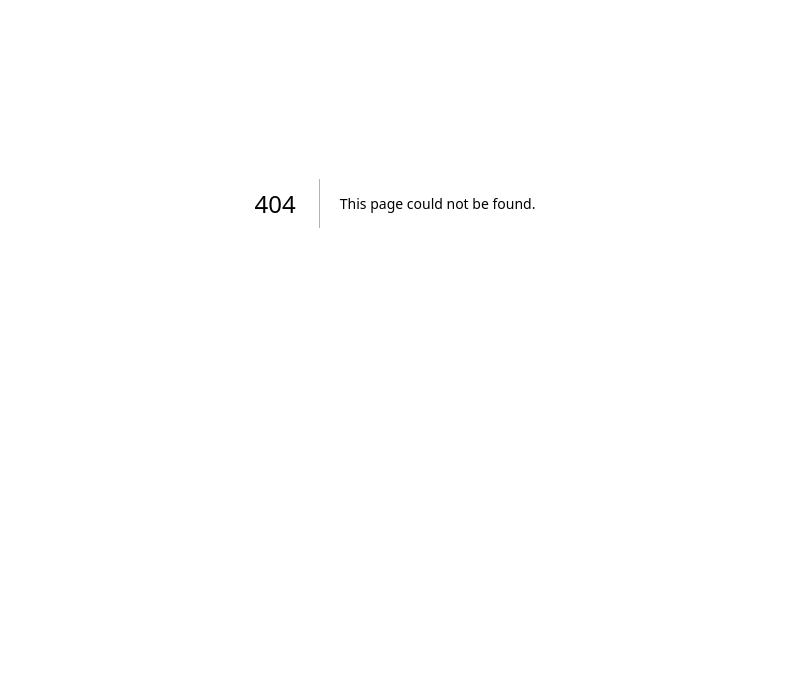
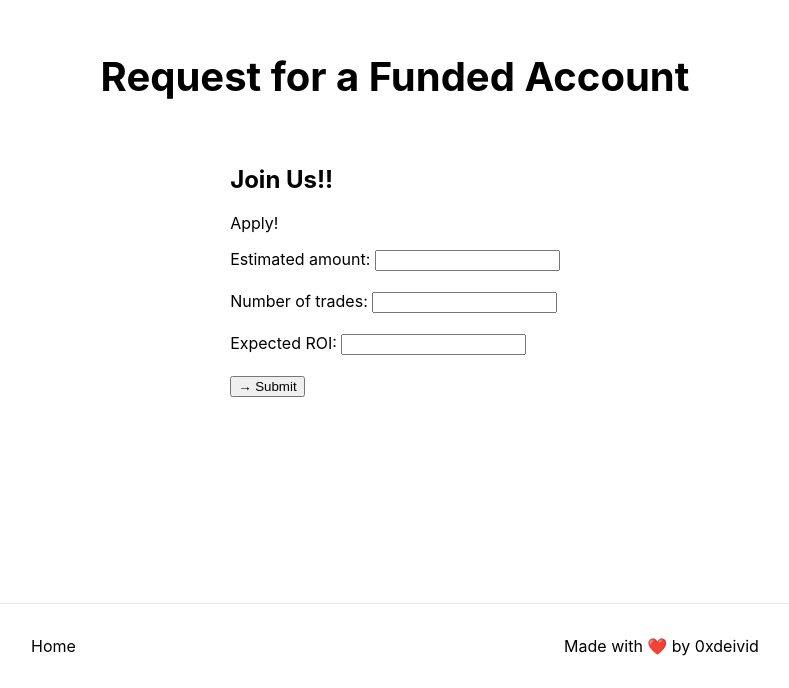
Before and after one commit to DavidGutierrez94/pluto-dev, a Next.js app: page /requestFunds in a window 1280 px wide. Before the commit this address had no page. Shown: the part 197-885 px from the top of the page, without its empty margins (245-1034 px from the left). Before the commit the page ends 800 px from the top, so only its background shows below. Built offline with nearby package versions, Linux system fonts and the light colour scheme; what @rainbow-me/rainbowkit, wagmi would draw is missing.

Commit message:
Proposal Form

```diff
--- /dev/null
+++ b/pages/requestFunds.tsx
@@ -0,0 +1,80 @@
+import { ConnectButton } from '@rainbow-me/rainbowkit';
+import type { NextPage } from 'next';
+import Link from 'next/link';
+import React, {useState} from 'react';
+import Head from 'next/head';
+import styles from '../styles/Home.module.css';
+
+const requestFunds: NextPage = () => {
+
+  const [formState, setFormState] = useState({
+    estAmount: '',
+    tradesNum: '',
+    estROI: ''
+  });
+
+  const handleChange = (e) => {
+    setFormState({
+      ...formState,
+      [e.target.name]: e.target.value,
+    });
+  };
+
+  const handleSubmit = (e) => {
+    e.preventDefault();
+    // Handle form submission here
+    console.log(formState);
+  };
+
+  return (
+    <div className={styles.container}>
+      <Head>
+        <title>PLUTO</title>
+        <meta
+          content="Generated by @rainbow-me/create-rainbowkit"
+          name="description"
+        />
+        <link href="/favicon.ico" rel="icon" />
+      </Head>
+
+      <main className={styles.main}>
+
+        <h1 className={styles.title}>
+          Request for a Funded Account
+        </h1>
+
+        <div className={styles.form}>
+            <h2>Join Us!! </h2>
+            <p>Apply!</p>
+            <form onSubmit={handleSubmit}>
+              <label htmlFor="estAmount">Estimated amount: </label>
+              <input type="text" name="estAmount" value={formState.estAmount} onChange={handleChange} required />
+              <br />
+              <br />
+              <label htmlFor="tradesNum">Number of trades: </label>
+              <input type="text" name="tradesNum" value={formState.tradesNum} onChange={handleChange} required />
+              <br />
+              <br />
+              <label htmlFor="estROI">Expected ROI: </label>
+              <input type="text" name="estROI" value={formState.estROI} onChange={handleChange} required />
+              <br />
+              <br />
+              <button type="submit">&rarr; Submit</button>
+            </form>
+          </div>
+
+      </main>
+
+      <footer className={styles.footer}>
+      <Link href="/">
+           Home
+        </Link>
+        <a href="_" rel="noopener noreferrer" target="_blank">
+          Made with ❤️ by 0xdeivid
+        </a>
+      </footer>
+    </div>
+  );
+};
+
+export default requestFunds;
--- /dev/null
+++ b/styles/Form.module.css
@@ -0,0 +1,47 @@
+.form {
+    display: flex;
+    flex-direction: column;
+    gap: 1rem;
+    max-width: 300px;
+    margin: 0 auto;
+  }
+
+  .form input,
+  .form textarea {
+    padding: 0.5rem;
+    border: 1px solid #ccc;
+    border-radius: 4px;
+  }
+
+  .form button {
+    padding: 0.5rem 1rem;
+    background-color: #0070f3;
+    color: white;
+    border: none;
+    border-radius: 4px;
+    cursor: pointer;
+  }
+
+  .form button:hover {
+    background-color: #0056b3;
+  }
+
+  .title {
+    margin: 3rem 0;
+    line-height: 1;
+    font-size: 2.5rem;
+  }
+
+  .container {
+    padding: 0 2rem;
+  }
+
+  .main {
+    min-height: 100vh;
+    padding: 4rem 0;
+    flex: 1;
+    display: flex;
+    flex-direction: column;
+    justify-content: center;
+    align-items: center;
+  }
```
Also changed, not shown: 1 other file (tests, documents, lock files or other folders).
